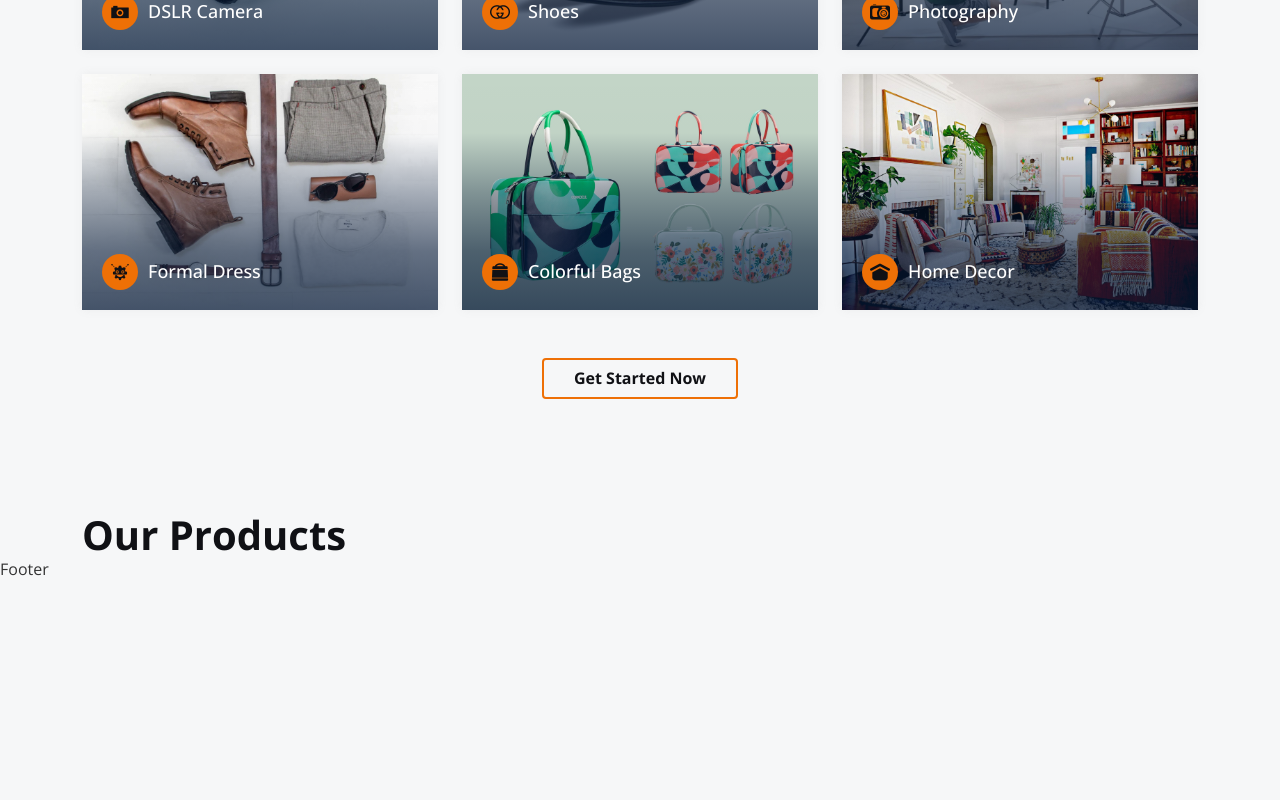
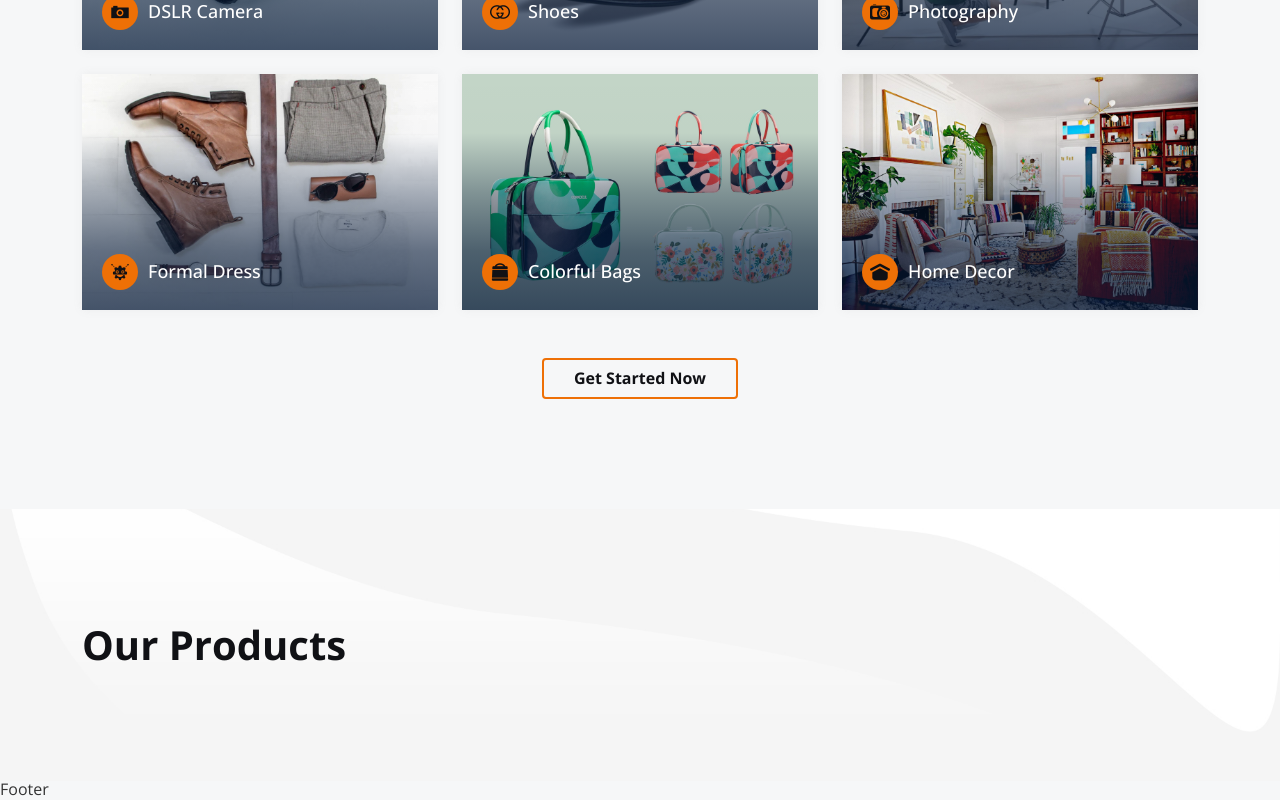
Before and after one commit to it27427/dokanbondhu-ecommerce, a React (Vite) app: page / in a window 1280 px wide. Shown: the part 1265-2065 px from the top of the page. Before the commit the page ends 1845 px from the top, so only its background shows below. Built offline with nearby package versions, Linux system fonts and the light colour scheme.

Commit message:
back-to-top installed

```diff
--- a/package.json
+++ b/package.json
@@ -18,6 +18,7 @@
     "react-countup": "^6.5.3",
     "react-dom": "^18.3.1",
     "react-router-dom": "^6.27.0",
+    "react-scroll-to-top": "^3.0.0",
     "sort-by": "^1.2.0",
     "swiper": "^11.1.14"
   },
--- a/src/components/CategoryShowCase.jsx
+++ b/src/components/CategoryShowCase.jsx
@@ -1,4 +1,4 @@
-import React from 'react';
+import { useState } from 'react';
 
 const title = 'Our Products';
 
@@ -78,8 +78,10 @@ const ProductData = [
 ];
 
 const CategoryShowCase = () => {
+  const [items, setItems] = useState(ProductData);
+
   return (
-    <section className=''>
+    <section className='course-section style-3 padding-tb'>
       <div className='container'>
         <h2>{title}</h2>
       </div>
```
Also changed, not shown: 1 other file (tests, documents, lock files or other folders).
